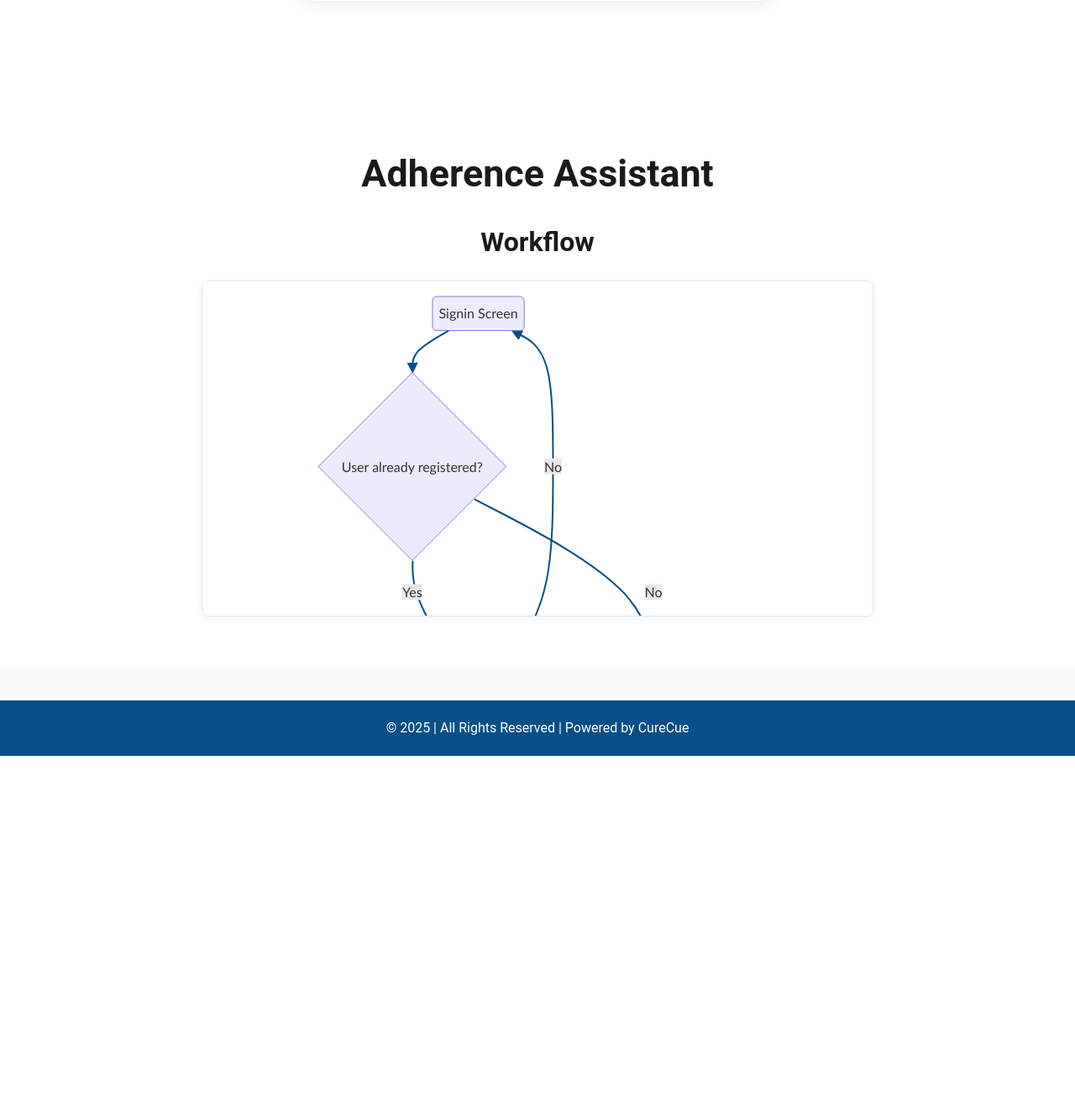
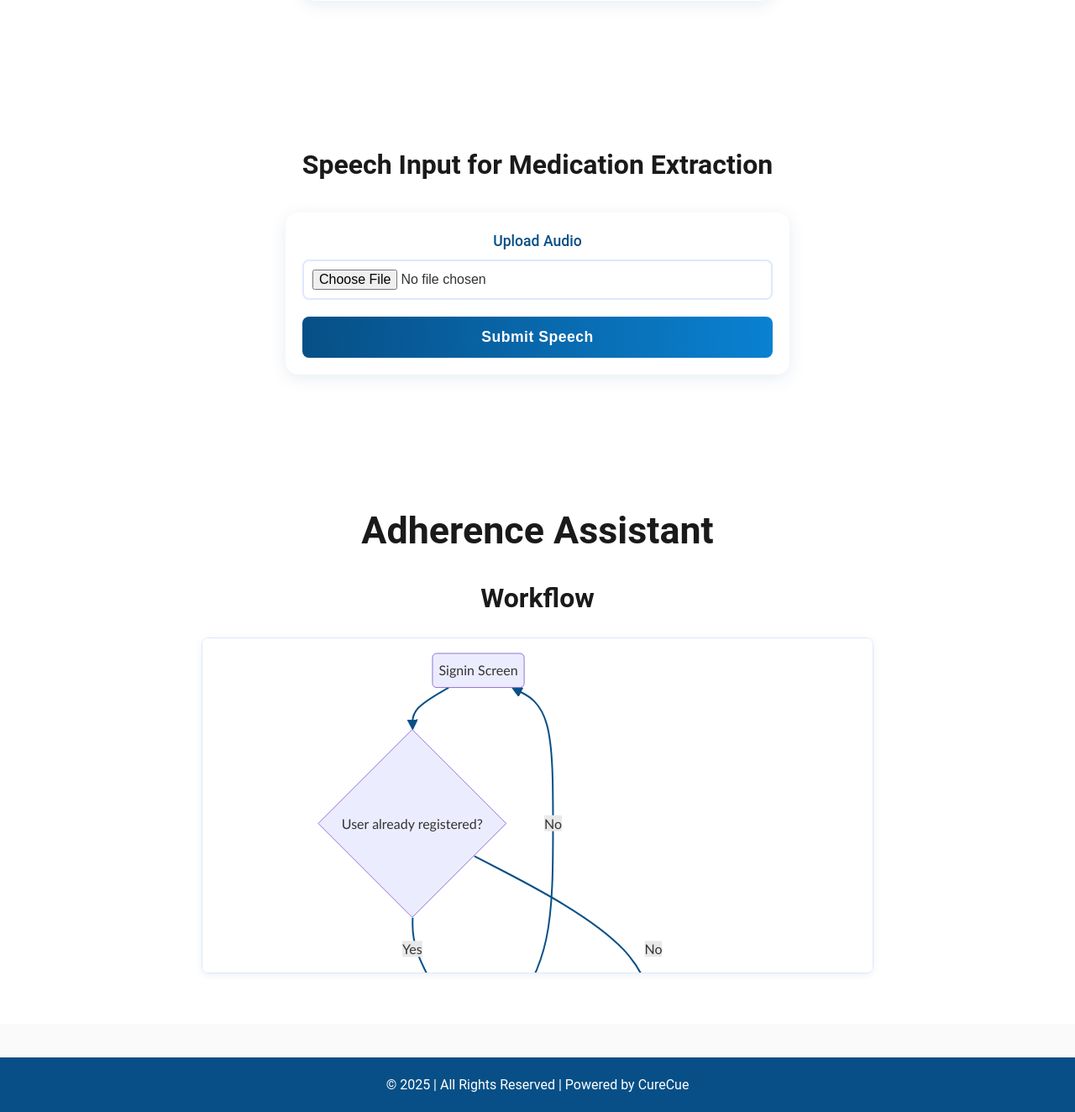
Before and after one commit to pranshh/cure-cue, a Flask app: page /adherence-assistant in a window 1280 px wide. Shown: the part 578-1902 px from the top of the page at 84% size. Before the commit the page ends 1478 px from the top, so only its background shows below. Run offline with Flask 3, Linux system fonts and the light colour scheme.

Commit message:
Added speech module

```diff
--- a/app.py
+++ b/app.py
@@ -1,5 +1,5 @@
 import os
-from flask import Flask, render_template, request, redirect, url_for
+from flask import Flask, render_template, request, jsonify
 from werkzeug.utils import secure_filename
 from ultralytics import YOLO
 import cv2
@@ -7,8 +7,12 @@
 from paddleocr import PaddleOCR
 import re
 from datetime import datetime
+import google.generativeai as genai
 
 app = Flask(__name__)
+
+genai.configure(api_key="AIzaSyDChfe8INK6TpAJgFQ8gVKvSvf1Pgfiu6k")
+gemini = genai.GenerativeModel("gemini-2.0-flash")
 
 UPLOAD_FOLDER = os.path.join(app.root_path, 'static', 'uploads')
 os.makedirs(UPLOAD_FOLDER, exist_ok=True)
@@ -39,6 +43,10 @@
         month, year = match.groups()
         return f"{year}-{months[month[:3]]}-01"
     return None
+
+def get_today_date():
+    # Returns today's date in YYYY-MM-DD format
+    return datetime.now().date().isoformat()
 
 @app.route("/")
 def index():
@@ -109,5 +117,48 @@
 def adherence_assistant():
     return render_template("adherence.html")
 
+@app.route('/extract_medication', methods=['POST'])
+def extract_medication():
+    if 'audio' not in request.files:
+        return jsonify({'error': 'No audio file provided'}), 400
+
+    audio_file = request.files['audio']
+    audio_content = audio_file.read()
+
+    prompt = f"""
+You are a medical assistant. Extract the following information from the patient's speech:
+- medicine_name
+- dates (list the next dates based on the instruction and today's date: {get_today_date()})
+- frequency_in_a_day
+- time(s)
+
+Return the result as JSON like:
+{{
+  "medicine_name": "...",
+  "dates": ["DD-MM-YYYY", ...],
+  "frequency_in_a_day": ...,
+  "time(s)": ["..."]
+}}
+
+Patient speech:
+"""
+
+    response = gemini.generate_content(
+        [prompt, audio_content],
+        generation_config={
+            "temperature": 0.2,
+            "top_p": 1,
+            "top_k": 32
+        }
+    )
+
+    try:
+        import json
+        result = json.loads(response.text)
+    except Exception as e:
+        return jsonify({'error': 'Failed to parse Gemini response', 'details': str(e), 'raw_response': response.text}), 500
+
+    return jsonify(result)
+
 if __name__ == "__main__":
     app.run(debug=True)
--- a/static/style.css
+++ b/static/style.css
@@ -704,3 +704,40 @@
     padding: 10px;
   }
 }
+/* Speech Form Container */
+.speech-form-container {
+  max-width: 600px;
+  margin: 30px auto;
+  padding: 20px;
+  background: #fff;
+  border-radius: 15px;
+  box-shadow: 0 4px 20px rgba(7, 79, 134, 0.1);
+}
+
+.speech-form .form-group {
+  margin-bottom: 20px;
+}
+
+.speech-form label {
+  display: block;
+  margin-bottom: 8px;
+  color: #074f86;
+  font-weight: 500;
+  font-size: 1.1rem;
+}
+
+.speech-form input[type="file"] {
+  width: 100%;
+  padding: 10px;
+  border: 2px solid #e0e7ff;
+  border-radius: 8px;
+  font-size: 1rem;
+  background: #fff;
+}
+
+.speech-result h4 {
+  margin-bottom: 15px;
+  color: #074f86;
+  font-size: 1.5rem;
+  font-weight: 600;
+}
--- a/templates/adherence.html
+++ b/templates/adherence.html
@@ -58,6 +58,34 @@
                   </tr>
                 </thead>
                 <tbody id="scheduleTableBody">
+                </tbody>
+              </table>
+            </div>
+          </div>
+        </div>
+      </section>
+
+      <section class="content-section">
+        <div class="content-container">
+          <h3 class="sub-title">Speech Input for Medication Extraction</h3>
+          <div class="speech-form-container">
+            <form id="speechForm" class="speech-form" enctype="multipart/form-data">
+              <div class="form-group">
+                <label for="audioInput">Upload Audio</label>
+                <input type="file" id="audioInput" name="audio" accept="audio/*" required>
+              </div>
+              <button type="submit" class="submit-btn">Submit Speech</button>
+            </form>
+            <div id="speechResult" class="speech-result" style="display: none; margin-top: 20px;">
+              <h4>Extracted Medication Information</h4>
+              <table class="schedule-table">
+                <thead>
+                  <tr>
+                    <th>Parameter</th>
+                    <th>Value</th>
+                  </tr>
+                </thead>
+                <tbody id="speechResultBody">
                 </tbody>
               </table>
             </div>
@@ -205,6 +233,43 @@
           }
         }, 300);
       }
+    document.getElementById('speechForm').addEventListener('submit', async function(e) {
+    e.preventDefault();
+    const formData = new FormData(this);
+    const speechResultDiv = document.getElementById('speechResult');
+    const speechResultBody = document.getElementById('speechResultBody');
+    speechResultBody.innerHTML = '';
+
+    try {
+      const response = await fetch('/extract_medication', {
+        method: 'POST',
+        body: formData
+      });
+      if (!response.ok) {
+        const errorData = await response.json();
+        alert("Error: " + errorData.error);
+        return;
+      }
+      const data = await response.json();
+
+      const resultMapping = {
+        "Medicine Name": data.medicine_name || '',
+        "Dates": Array.isArray(data.dates) ? data.dates.join(', ') : '',
+        "Frequency in a Day": data.frequency_in_a_day || '',
+        "Time(s)": Array.isArray(data["time(s)"]) ? data["time(s)"].join(', ') : ''
+      };
+
+      for (const key in resultMapping) {
+        const row = document.createElement('tr');
+        row.innerHTML = `<td>${key}</td><td>${resultMapping[key]}</td>`;
+        speechResultBody.appendChild(row);
+      }
+      speechResultDiv.style.display = 'block';
+
+    } catch (error) {
+      alert("An error occurred: " + error.message);
+    }
+  });
     </script>
   </body>
 </html>
```
Lines whose indentation alone changed are shown as unchanged.
